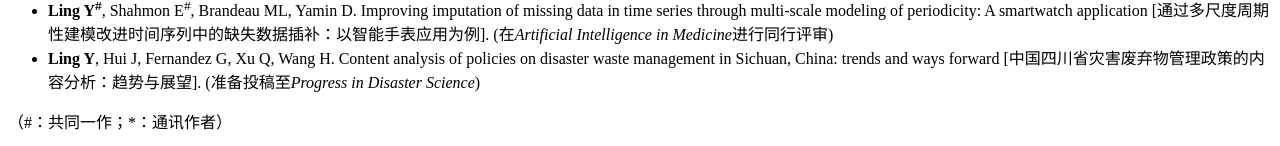
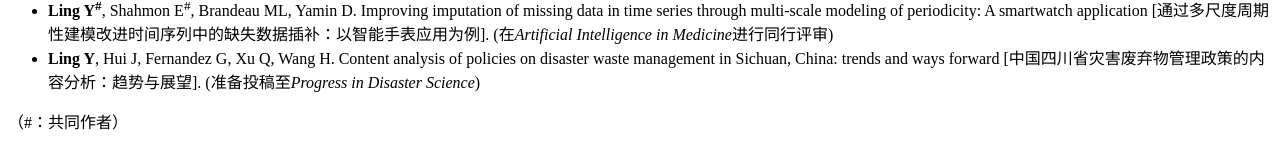
Before and after one commit to lingyuewei/lingyuewei.github.io, a Jekyll site: the page built from _pages/includes/pub.md, in a window 1280 px wide. Shown: the part 1838-1984 px from the top of the page. Built offline with Jekyll 4.4.1, drawn with Linux system fonts in a browser that asks for light colours; our own code applies the rules of GitHub Pages for plain Markdown files.

Commit message:
Update pub.md

```diff
--- a/_pages/includes/pub.md
+++ b/_pages/includes/pub.md
@@ -33,4 +33,4 @@
 - **Ling Y<sup>#</sup>**, Shahmon E<sup>#</sup>, Brandeau ML, Yamin D. Improving imputation of missing data in time series through multi-scale modeling of periodicity: A smartwatch application [通过多尺度周期性建模改进时间序列中的缺失数据插补：以智能手表应用为例]. (在*Artificial Intelligence in Medicine*进行同行评审)
 - **Ling Y**, Hui J, Fernandez G, Xu Q, Wang H. Content analysis of policies on disaster waste management in Sichuan, China: trends and ways forward [中国四川省灾害废弃物管理政策的内容分析：趋势与展望]. (准备投稿至*Progress in Disaster Science*)
 
-（#：共同一作；*：通讯作者）
+（#：共同作者）
```
